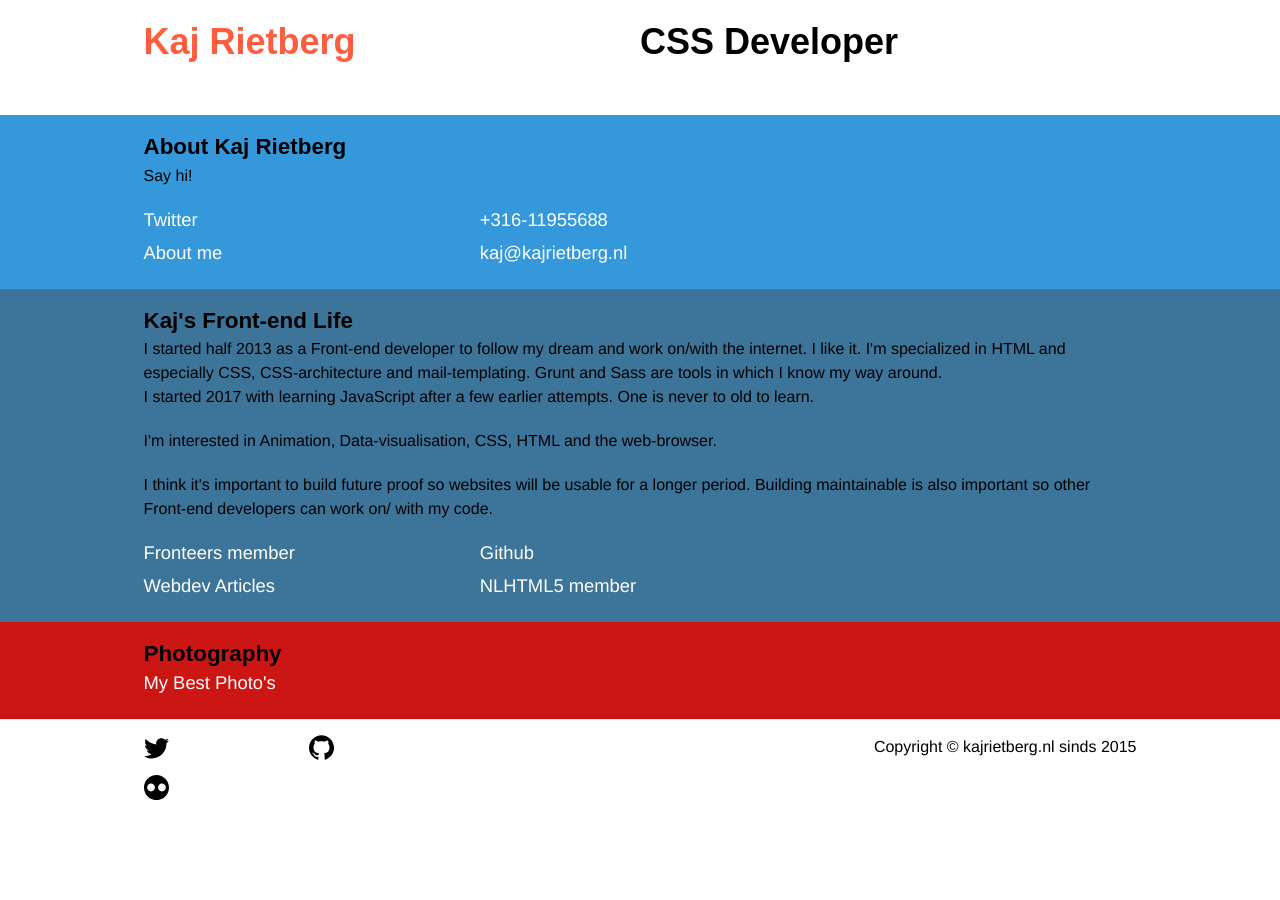
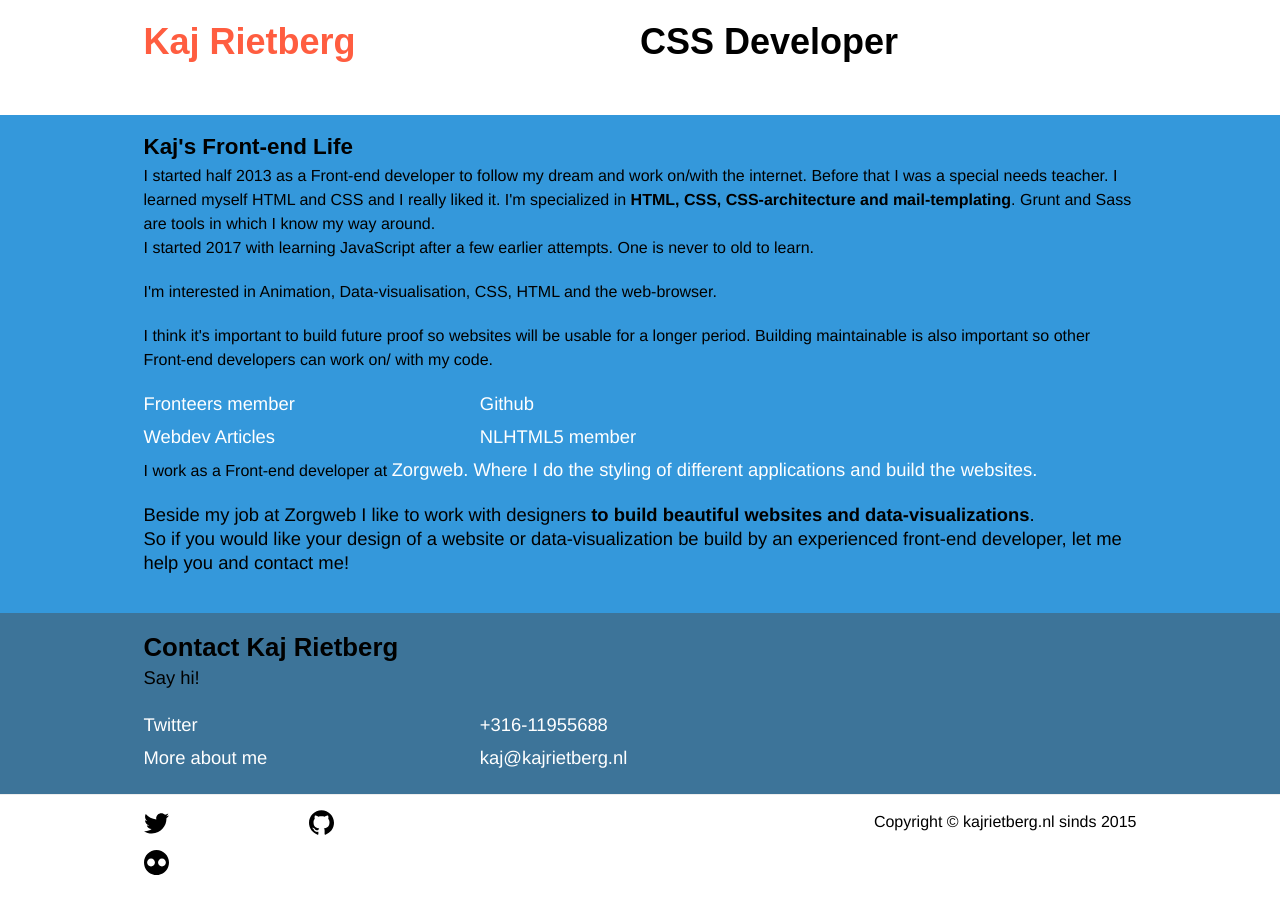
Before and after one commit to kajrietberg/kajrietberg.nl, a Jekyll site: the page built from index.html, in a window 1280 px wide. Built offline with Jekyll 4.4.1, drawn with Linux system fonts in a browser that asks for light colours; some web fonts are replaced.

```diff
--- a/_includes/nav.html
+++ b/_includes/nav.html
@@ -13,9 +13,6 @@
         <a href="/webdev-articles.html">Webdev Articles</a>
       </li>
 
-      <li class="nav-primary__item">
-        <a href="/photography.html">Photo's</a>
-      </li>
     </ul>
 
 </nav>
--- a/_includes/post-tagline.html
+++ b/_includes/post-tagline.html
@@ -1,4 +1,4 @@
  <p class="post-tagline">
-    I'm Kaj Rietberg. A Front-end developer in the Netherlands. I build future proof and maintable HTML and CSS code.Mail-templating is a subject I'm very interested in. <br />
+    I'm Kaj Rietberg. A Front-end developer in the Netherlands. I build future proof and maintable HTML and CSS code. Data-Visualization and Mail-templating and is a subject I'm very interested in. <br />
     Beside Front-end I like mountainbiking, football, photography and my family.
   </p>
--- a/index.html
+++ b/index.html
@@ -13,32 +13,11 @@ page-class: page--home
 			<div class="wrapper">
 
 				<h2>
-					About <span itemprop="name">Kaj Rietberg</span>
-				</h2>
-
-				<p>
-					Say hi!
-				</p>
-
-				<ul>
-					<li><a href="https://twitter.com/Kajrietberg" itemprop="url">Twitter</a></li>
-					<li><a href="about-kaj-rietberg.html" rel="author" itemprop="url">About me</a></li>
-					<li><a href="tel:+31611955688" itemprop="telephone">+316-11955688</a></li>
-					<li><a href="mailto:kaj@kajrietberg.nl" itemprop="email">kaj@kajrietberg.nl</a></li>
-				</ul>
-
-			</div>
-		</section>
-
-		<section>
-			<div class="wrapper">
-
-				<h2>
 					Kaj's Front-end Life
 				</h2>
 
 				<p>
-					I started half 2013 as a <span itemprop="jobTitle">Front-end developer</span> to follow my dream and work on/with the internet. I like it. I'm specialized in HTML and especially CSS, CSS-architecture and mail-templating.
+					I started half 2013 as a <span itemprop="jobTitle">Front-end developer</span> to follow my dream and work on/with the internet. Before that I was a special needs teacher. I learned myself HTML and CSS and I really liked it. I'm specialized in <strong>HTML, CSS, CSS-architecture and mail-templating</strong>.
 					Grunt and Sass are tools in which I know my way around.<br>
 					I started 2017 with learning JavaScript after a few earlier attempts. One is never to old to learn.
 				</p>
@@ -52,11 +31,16 @@ page-class: page--home
 				<ul>
 					<li><a href="http://forum.fronteers.nl/user/746/" itemprop="url"><span itemprop="affiliation">Fronteers</span> member</a></li>
 					 <li><a href="webdev-articles.html">Webdev Articles</a></li>
-					<li><a href="https://github.com/kajrietberg" itemprop="url">Github</a></li>
-					<!--<li><a href="http://stackoverflow.com/users/2894096/kaj" itemprop="url">Stackoverflow</a></li> -->
-					<li><a href="https://www.meetup.com/nl-NL/NLHTML5/">NLHTML5 member</a></li>
-
+					 <li><a href="https://github.com/kajrietberg" itemprop="url">Github</a></li>
+					 <li><a href="https://www.meetup.com/nl-NL/NLHTML5/">NLHTML5 member</a></li>
 				</ul>
+				<p>
+					I work as a Front-end developer at <a href="https://www.zorgweb.nl">Zorgweb. Where I do the styling of different applications and build the websites.
+				</p>
+				<p>
+					Beside my job at Zorgweb I like to work with designers <strong>to build beautiful websites and data-visualizations</strong>. <br>
+					So if you would like your design of a website or data-visualization be build by an experienced front-end developer, let me help you and contact me!
+				</p>
 
 			</div>
 		</section>
@@ -65,12 +49,20 @@ page-class: page--home
 			<div class="wrapper">
 
 				<h2>
-					Photography
+					Contact <span itemprop="name">Kaj Rietberg</span>
 				</h2>
 
+				<p>
+					Say hi!
+				</p>
+
 				<ul>
-					<li><a href="photography.html" itemprop="url">My Best Photo's</a></li>
+					<li><a href="https://twitter.com/Kajrietberg" itemprop="url">Twitter</a></li>
+					<li><a href="about-kaj-rietberg.html" rel="author" itemprop="url">More about me</a></li>
+					<li><a href="tel:+31611955688" itemprop="telephone">+316-11955688</a></li>
+					<li><a href="mailto:kaj@kajrietberg.nl" itemprop="email">kaj@kajrietberg.nl</a></li>
 				</ul>
+
 			</div>
 		</section>
 
```
Also changed, not shown: 404.html (+9 -1 lines).
